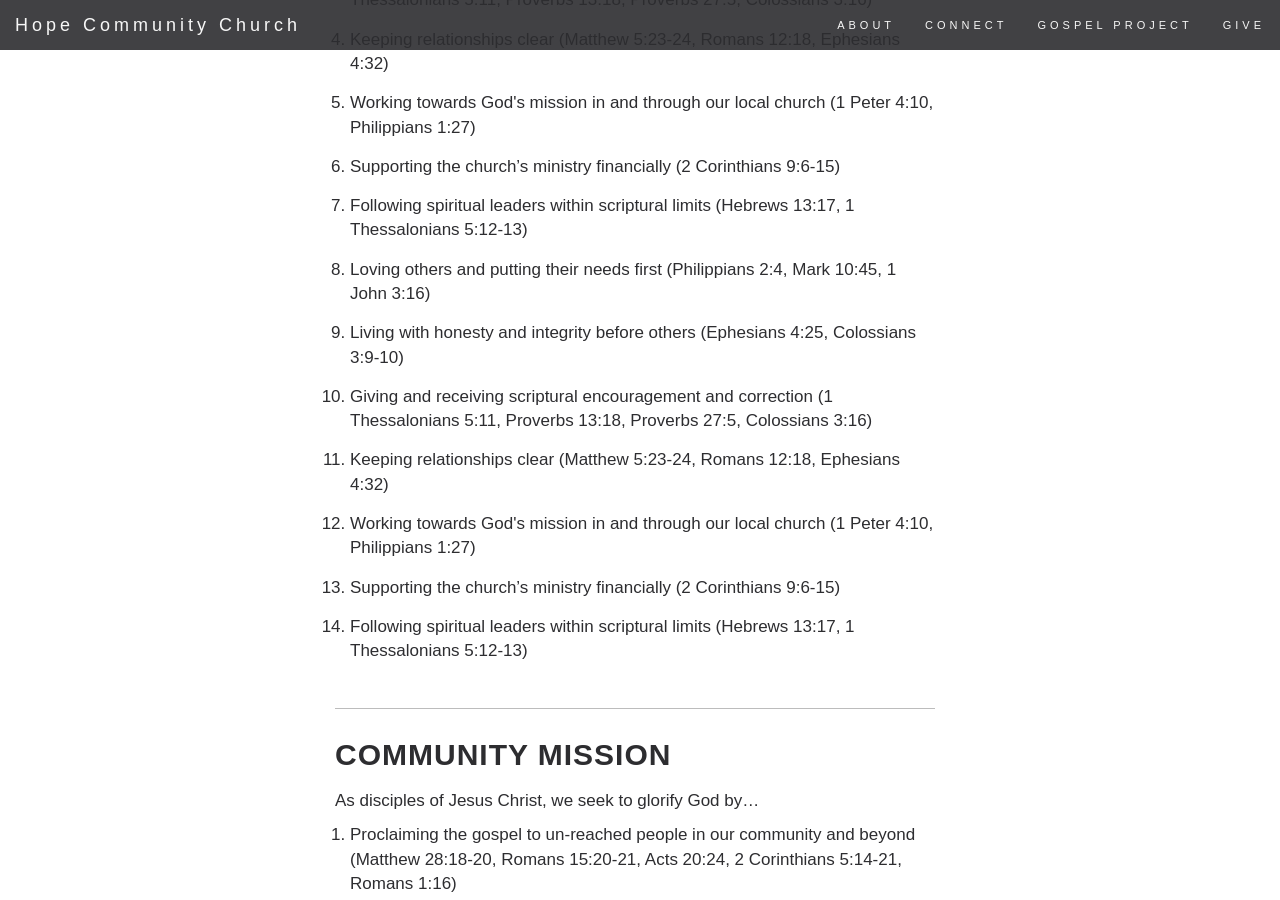
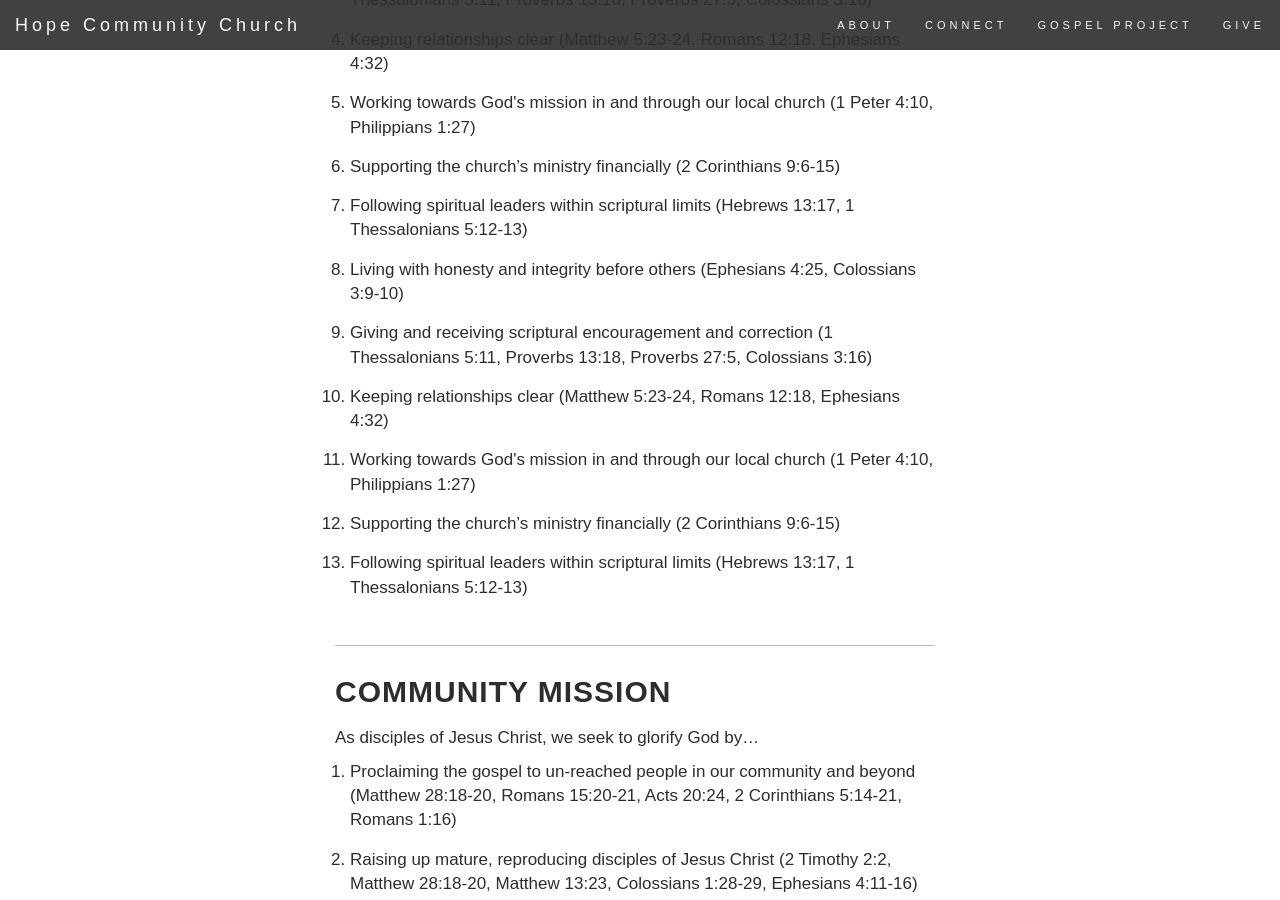
Before and after one commit to calcnerd256/hope-community.github.io, a Jekyll site: the page built from about.html, in a window 1280 px wide and 900 px high, scrolled down 2832 px. Built offline with Jekyll 4.4.1, drawn with Linux system fonts in a browser that asks for light colours; nearby versions of some CDN libraries.

Commit message:
removed extraneous line break and first hardcoded relational value since the latter matched correctly

```diff
--- a/about.html
+++ b/about.html
@@ -68,14 +68,7 @@ permalink: /about/
 								{{ value.value }}
 								({% for verse in value.verses %}{{ verse }}{% unless forloop.last %},
 									{% endunless %}{% endfor %})
-							</li>
-{% endfor %}
-							<li>
-								Loving others and putting their needs first
-								(Philippians 2:4,
-									Mark 10:45,
-									1 John 3:16)
-							</li>
+							</li>{% endfor %}
 							<li>
 								Living with honesty and integrity before others
 								(Ephesians 4:25,
```
